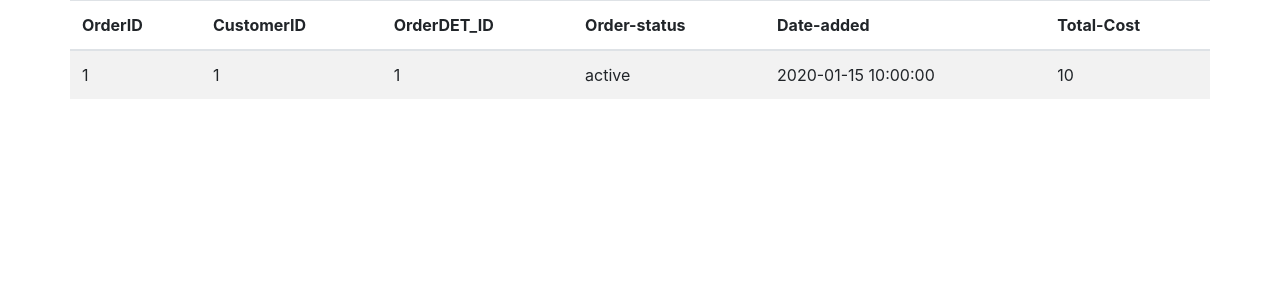
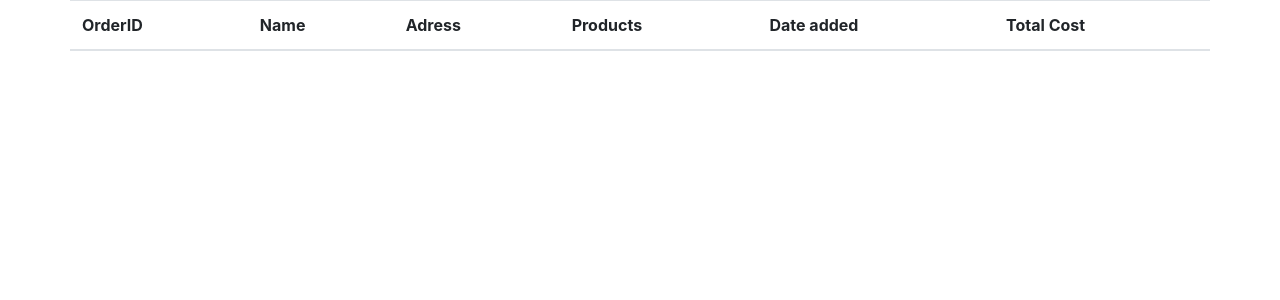
Before and after one commit to sjogrenjohan/CHM, a PHP site: page /CHM/orderList.php in a window 1280 px wide. Shown: the part 64-364 px from the top of the page. Run offline with PHP 8.4, Linux system fonts and the light colour scheme; tables that the repository leaves empty hold one stand-in row (values such as "Sample post"); data that the repository does not hold is empty.

Commit message:
init orderlist

```diff
--- a/cartPage.php
+++ b/cartPage.php
@@ -60,10 +60,6 @@ include "./includes/header.php";
                 <input type="text" name="name" class="form-control" id="recipient-name">
             </div>
             <div class="form-group">
-                <label for="message-text" class="col-form-label">Email:</label>
-                <input type="text" name="email" class="form-control" id="recipient-Email">
-            </div>
-            <div class="form-group">
                 <label for="message-text" class="col-form-label">Adress:</label>
                 <input type="text" name="adress" class="form-control" id="recipient-name">
             </div>
@@ -87,7 +83,7 @@ include "./includes/header.php";
       </div>
       <div class="modal-footer">
         <button type="button" class="btn btn-dark" data-dismiss="modal">Ångra</button>
-        <button type="button" class="btn btn-dark">Bekräfta</button>
+        <button type="button" class="btn btn-dark" onclick="confirmOrder()">Bekräfta</button>
       </div>
     </div>
   </div>
--- a/orderList.php
+++ b/orderList.php
@@ -9,20 +9,20 @@
                 <thead>
                     <tr>
                         <th scope="col">OrderID</th>
-                        <th scope="col">CustomerID</th>
-                        <th scope="col">OrderDET_ID</th>
-                        <th scope="col">Order-status</th>
-                        <th scope="col">Date-added</th>
-                        <th scope="col">Total-Cost</th>
+                        <th scope="col">Name</th>
+                        <th scope="col">Adress</th>
+                        <th scope="col">Products</th>
+                        <th scope="col">Date added</th>
+                        <th scope="col">Total Cost</th>
                     </tr>
                 </thead>
                 <tbody id="orderList">
                     <template>
                         <tr>
                             <td class="OrderID"></td>
-                            <td class="CustomerID"></td>
-                            <td class="OrderDET_ID"></td>
-                            <td class="Order-status"></td>
+                            <td class="Name"></td>
+                            <td class="Adress"></td>
+                            <td class="Products"></td>
                             <td class="Date-added"></td>
                             <td class="Total-Cost"></td>
                         </tr>
```
Also changed, not shown: JS/cart.js (+12 -4 lines).
